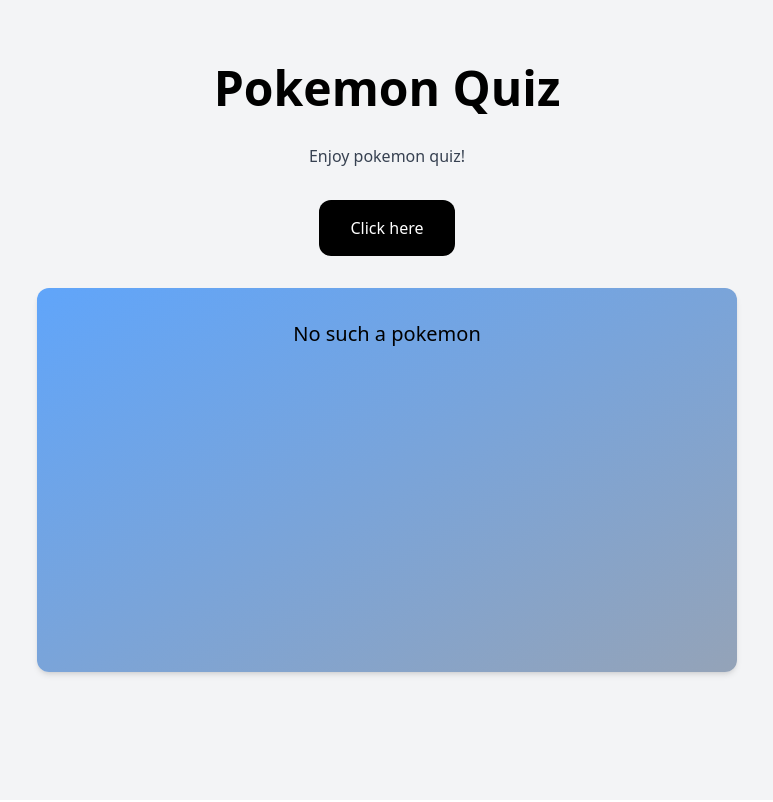
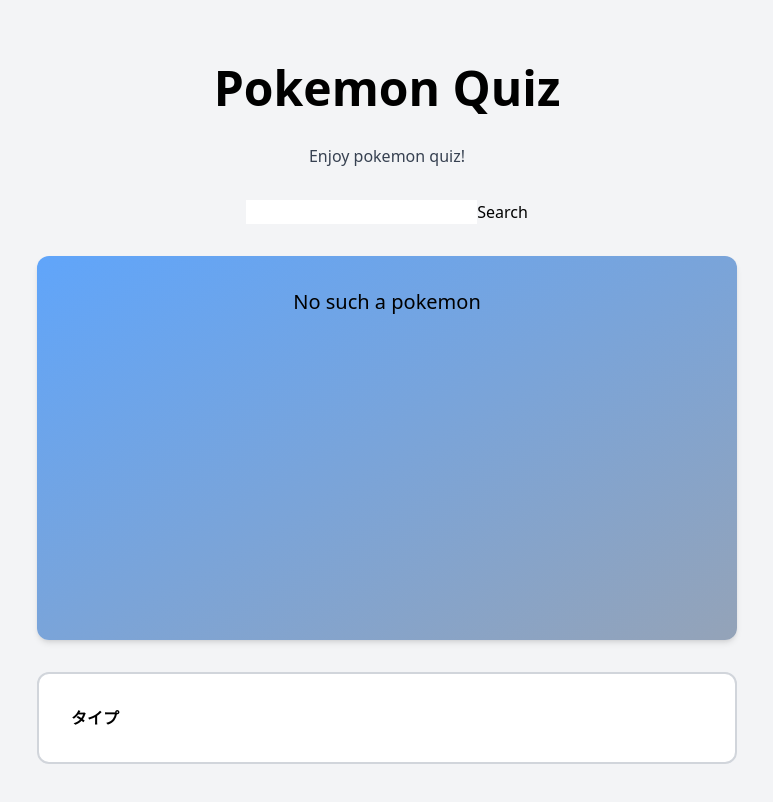
Before and after one commit to KeishiIrisa/pokemon-quiz-frontend, a React (Vite) app: page / in a window 1280 px wide. Shown: the top 802 px of the page, without its empty margins (253-1026 px from the left). Built offline with nearby package versions, Linux system fonts and the light colour scheme.

Commit message:
added pokemon type features

```diff
--- a/src/App.jsx
+++ b/src/App.jsx
@@ -11,8 +11,11 @@
 function App() {
   const [pokemon, setPokemon] = useState(null);
 
-  const handleFetchPokemon = async () => {
-    const data = await fetchPokemon(803);
+  const handleFetchPokemon = async (e) => {
+    e.preventDefault();
+    const formdata = new FormData(e.target);
+    const poke_id = formdata.get("poke_id")
+    const data = await fetchPokemon(poke_id);
     setPokemon(data);
     console.dir(data, { depth: null });
   }
@@ -25,7 +28,7 @@
         <p className="text-gray-700">
           Enjoy pokemon quiz!
         </p>
-        <button className="bg-black text-white hover:bg-gray-700 flex mx-auto rounded-xl py-4 px-8" type="button" onClick={handleFetchPokemon}>Click here</button>
+        <form onSubmit={handleFetchPokemon}><input name="poke_id"/><button type="submit">Search</button></form>
       </div>
       {/* quiz card */}
       <div className="flex justify-center">
@@ -40,6 +43,19 @@
           )}
         </div>
       </div>
+      {/* description card */}
+      <div className="flex justify-center">
+        <div className="bg-white w-[700px] rounded-xl p-8 border-2 border-gray-300">
+          <div className="flex items-center">
+            <h2 className="font-bold">タイプ</h2>
+            {pokemon && pokemon.types.map((type, index) => (
+              <span key={index} className="font-semibold text-gray-700 ml-2">
+                {type.type.name}
+              </span>
+            ))}
+          </div>
+        </div>
+      </div>
       {/* Footer */}
       <footer></footer>
     </div>
```
